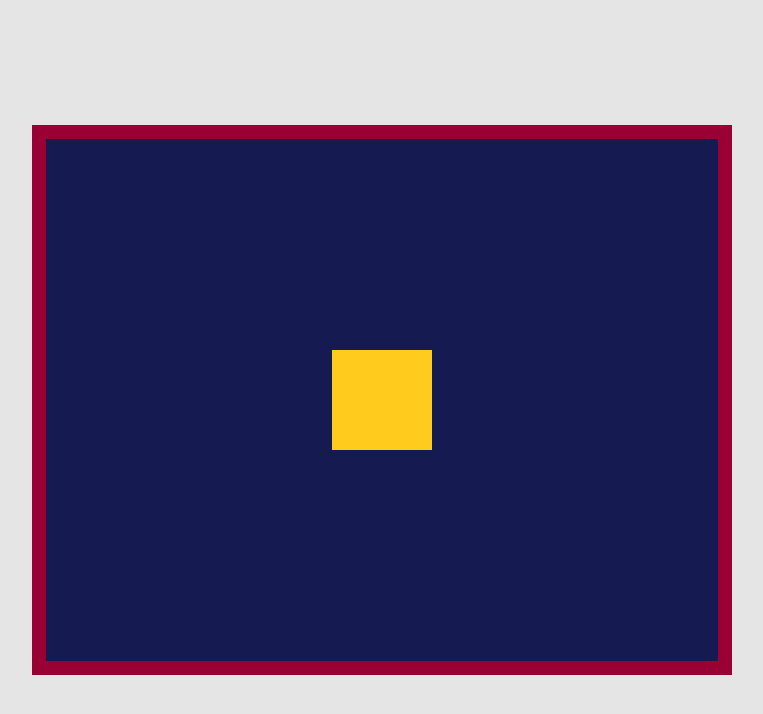
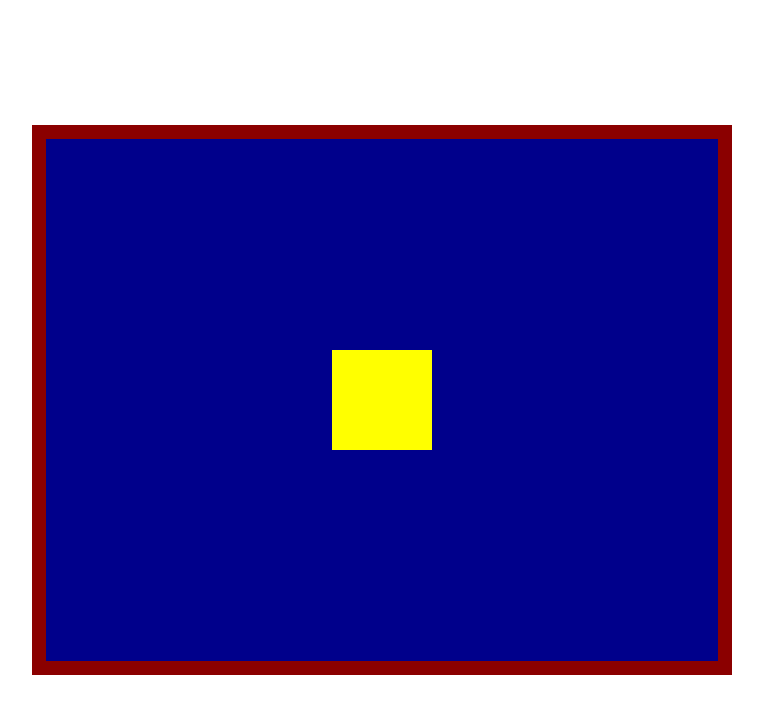
Before and after one commit to Mister-Developer/youtube, a plain HTML site: page Fast and Easy center DIV with CSS - #1/index.html in a window 1280 px wide. Shown: the whole page, without its empty margins (258-1021 px from the left). Drawn offline with Linux system fonts and the light colour scheme.

Commit message:
New colors

```diff
--- a/Fast and Easy center DIV with CSS - #1/styles.css
+++ b/Fast and Easy center DIV with CSS - #1/styles.css
@@ -7,7 +7,7 @@
 
 body {
   height: 100vh;
-  background-color: #e5e5e5;
+  background-color: white;
   display: flex;
   justify-content: center;
   align-items: center;
@@ -16,14 +16,14 @@ body {
 #parent {
   width: 700px;
   height: 550px;
-  border: 14px solid #990033;
-  background-color: #151a51;
+  border: 14px solid darkred;
+  background-color: darkblue;
 }
 
 #child {
   height: 100px;
   width: 100px;
-  background-color: #ffcc1e;
+  background-color: yellow;
 }
 
 /* Fast and Easy center DIV with CSS */
@@ -39,15 +39,15 @@ body {
 
 /* Flexbox method */
 
-#parent {
+/* #parent {
   display: flex;
   justify-content: center;
   align-items: center;
-}
+} */
 
 /* Grid method */
 
-#parent {
+/* #parent {
   display: grid;
   place-items: center;
-}
+} */
```
